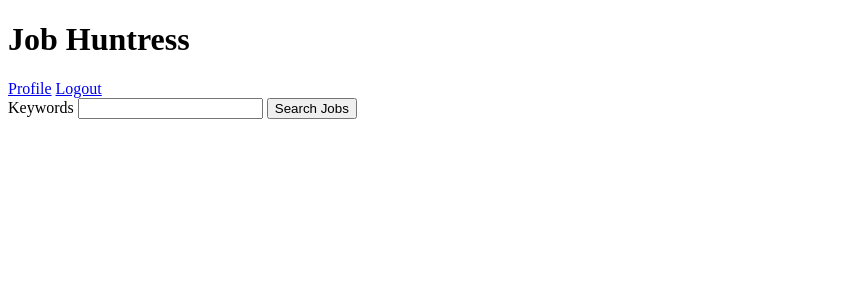
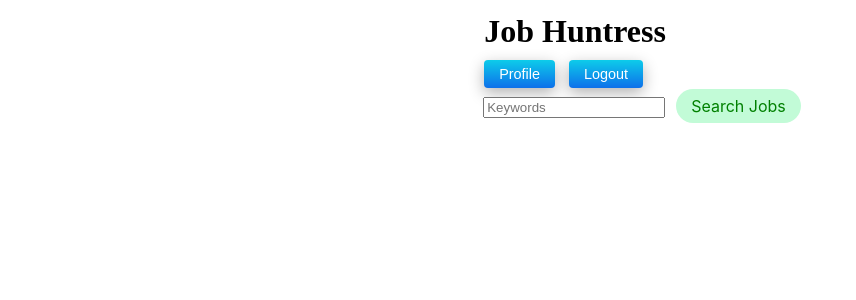
Before and after one commit to alan-zhu21/JobHuntress, a Flask app: page /main in a window 1280 px wide. Shown: the top 300 px of the page, without its empty margins (0-856 px from the left). Run offline with Flask 2, Linux system fonts and the light colour scheme; the visitor is signed in with stand-in values (Sample User, id 1).

Commit message:
added styles

```diff
--- a/app.py
+++ b/app.py
@@ -38,17 +38,22 @@ def login():
     form = RegistrationForm()
 
     if form.validate_on_submit():
-        username = form.username.data
-        password = form.password.data
+        try:
+            username = form.username.data
+            password = form.password.data
 
-        user = User.register(username, password)
-        db.session.add(user)
-        db.session.commit()
+            user = User.register(username, password)
+            db.session.add(user)
+            db.session.commit()
 
-        session['user_id'] = user.id
-        flash('You were successfully logged in!', "success")
+            session['user_id'] = user.id
+            flash('Successfully registered!', "success")
 
-        return redirect('/main')
+            return redirect('/main')
+
+        except IntegrityError:
+            flash("Username already taken", category='danger')
+            return render_template('registration.html', form=form)
 
     else:
         return render_template('/registration.html', form=form)
@@ -68,9 +73,11 @@ def register():
 
         if user:
             session['user_id'] = user.id
+            flash("Successfully logged in!", "success")
             return redirect('/main')
         else:
-            form.username.errors = ["Invalid username/password"]
+            flash("Invalid username/password", "danger")
+            return render_template('/login.html', form=form)
 
     return render_template('/login.html', form=form)
 
@@ -101,10 +108,15 @@ def mainpage():
 
 @app.route('/<int:user_id>')
 def profilepage(user_id):
-    user = User.query.get_or_404(user_id)
-    saved_jobs = user.savedjobs
+    if session['user_id']:
+        user = User.query.get_or_404(user_id)
+        saved_jobs = user.savedjobs
 
-    return render_template('/profile.html', saved_jobs=saved_jobs, user=user)
+        return render_template('/profile.html', saved_jobs=saved_jobs, user=user)
+    else:
+        flash("Please login first.", 'danger')
+        return redirect('/')
+
 
 @app.route('/savejob')
 def savejob():
@@ -116,7 +128,7 @@ def savejob():
     new_saved_job = SavedJob(user_id=session['user_id'],title=title,company_name=company_name,location=location,description=description,url=url)
     db.session.add(new_saved_job)
     db.session.commit()
-    flash('Job Saved!')
+    flash('Job Saved!', 'success')
     return redirect("/<session['user_id']>")
 
 
--- a/static/styles.css
+++ b/static/styles.css
@@ -1,7 +1,107 @@
 h1 {
     display: block;
+    font-size: 2em;
+    margin: 5px;
 }
 
 a {
     font-weight: heavy;
 }
+
+.textbox {
+    width: 90%;
+    margin: 4px;
+}
+
+.center {
+    text-align: center;
+    width: 30%;
+    margin: 0 auto
+  }
+
+
+/* Adapted and retrieved from getcssscan.com */
+.button-21 {
+  align-items: center;
+  appearance: none;
+  background-color: #3EB2FD;
+  background-image: linear-gradient(1deg, #4F58FD, #149BF3 99%);
+  background-size: calc(100% + 20px) calc(100% + 20px);
+  border-radius: 100px;
+  border-width: 0;
+  box-shadow: none;
+  box-sizing: border-box;
+  color: #FFFFFF;
+  cursor: pointer;
+  display: inline-flex;
+  font-family: CircularStd,sans-serif;
+  font-size: 1rem;
+  height: auto;
+  justify-content: center;
+  line-height: 1.5;
+  padding: 1px 12px;
+  position: relative;
+  text-align: center;
+  text-decoration: none;
+  transition: background-color .2s,background-position .2s;
+  user-select: none;
+  -webkit-user-select: none;
+  touch-action: manipulation;
+  vertical-align: top;
+  white-space: nowrap;
+}
+
+.button-21:active,
+.button-21:focus {
+  outline: none;
+}
+
+.button-21:hover {
+  background-position: -20px -20px;
+}
+
+.button-21:focus:not(:active) {
+  box-shadow: rgba(40, 170, 255, 0.25) 0 0 0 .125em;
+}
+
+.button-33 {
+  background-color: #c2fbd7;
+  border-radius: 80px;
+  color: green;
+  cursor: pointer;
+  display: inline-block;
+  font-family: CerebriSans-Regular,-apple-system,system-ui,Roboto,sans-serif;
+  padding: 7px 15px;
+  text-align: center;
+  text-decoration: none;
+  transition: all 250ms;
+  border: 2px;
+  font-size: 16px;
+  user-select: none;
+  -webkit-user-select: none;
+  touch-action: manipulation;
+}
+
+.button-33:hover {
+  box-shadow: rgba(44,187,99,.35) 0 -25px 18px -14px inset,rgba(44,187,99,.25) 0 1px 2px,rgba(44,187,99,.25) 0 2px 4px,rgba(44,187,99,.25) 0 4px 8px,rgba(44,187,99,.25) 0 8px 16px,rgba(44,187,99,.25) 0 16px 32px;
+  transform: scale(1.05) rotate(-1deg);
+}
+
+
+.button-70 {
+  background-image: linear-gradient(#0dccea, #0d70ea);
+  border: 0;
+  border-radius: 4px;
+  box-shadow: rgba(0, 0, 0, .3) 0 5px 15px;
+  box-sizing: border-box;
+  color: #fff;
+  cursor: pointer;
+  font-family: Montserrat,sans-serif;
+  font-size: .9em;
+  margin: 5px;
+  padding: 6px 15px;
+  text-align: center;
+  user-select: none;
+  -webkit-user-select: none;
+  touch-action: manipulation;
+}
--- a/templates/home.html
+++ b/templates/home.html
@@ -15,7 +15,7 @@
 {% endwith %}
 
 <form>
-    <button type='submit' formaction="/registration" formmethod="GET">Sign Up</button>
-    <button type='submit' formaction="/login" formmethod="GET">Sign In</button>
+    <button type='submit' formaction="/registration" formmethod="GET" class="button-21" role="button">Register</button>
+    <button type='submit' formaction="/login" formmethod="GET" class="button-21" role="button">Login</button>
 </form>
 {% endblock %}
--- a/templates/main.html
+++ b/templates/main.html
@@ -1,26 +1,27 @@
 {% extends 'base.html' %}
 {% block content %}
+
+{% for category, message in get_flashed_messages(with_categories=True) %}
+    <div class="alert alert-{{ category }}">{{ message }}</div>
+{% endfor %}
+
+<div class="center">
+    <div style="display: inline-block; text-align: left">
 <h1>Job Huntress</h1>
 
-{% with messages = get_flashed_messages() %}
-    {% if messages %}
-    {% for message in messages %}
-        {{ message }}
-    {% endfor %}
-    {% endif %}
-{% endwith %}
-
-<a href="/{{ session['user_id'] }}">Profile</a>
-<a href="/logout">Logout</a>
+<form>
+    <button type="submit" formaction="/{{ session['user_id'] }}" formmethod="GET" class="button-70" role="button">Profile</button>
+    <button type="submit" formaction="/logout" formmethod="GET" class="button-70" role="button">Logout</button>
+</form>
 
 <form action="/apicall", method="POST">
-    <label for="search-terms">Keywords</label>
-    <input name="search-terms">
+    <input name="search-terms" class="textbox" placeholder="Keywords">
 
 
-
-    <button type="submit">Search Jobs</button>
+</div>
+    <button type="submit" class="button-33" role="button">Search Jobs</button>
 </form>
+</div>
 
     <!-- need to add an if statement to check if there is a list of titles -->
 
```
Also changed, not shown: templates/login.html (+13 -2 lines), templates/profile.html (+8 -0 lines), templates/registration.html (+12 -2 lines).
